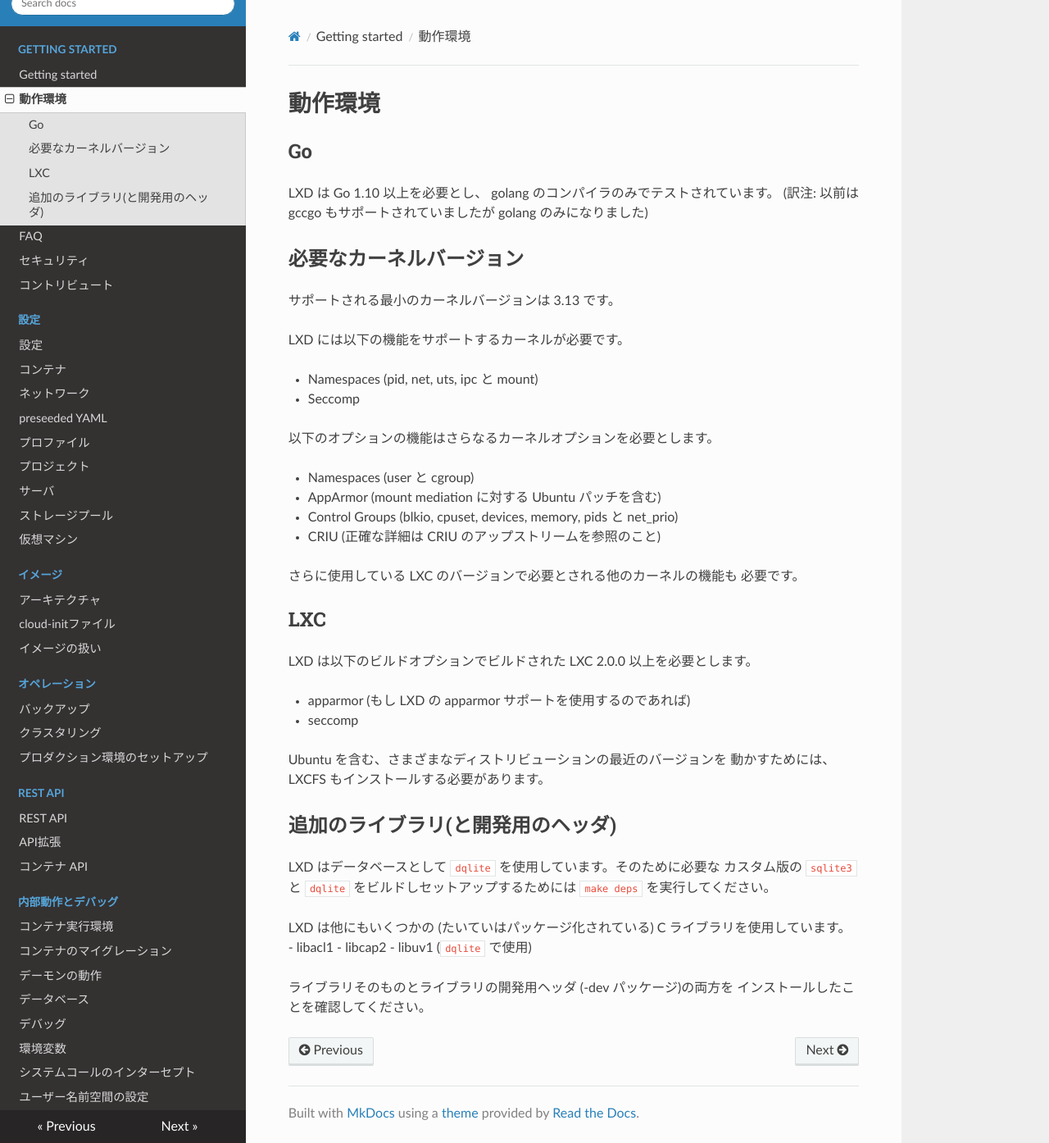
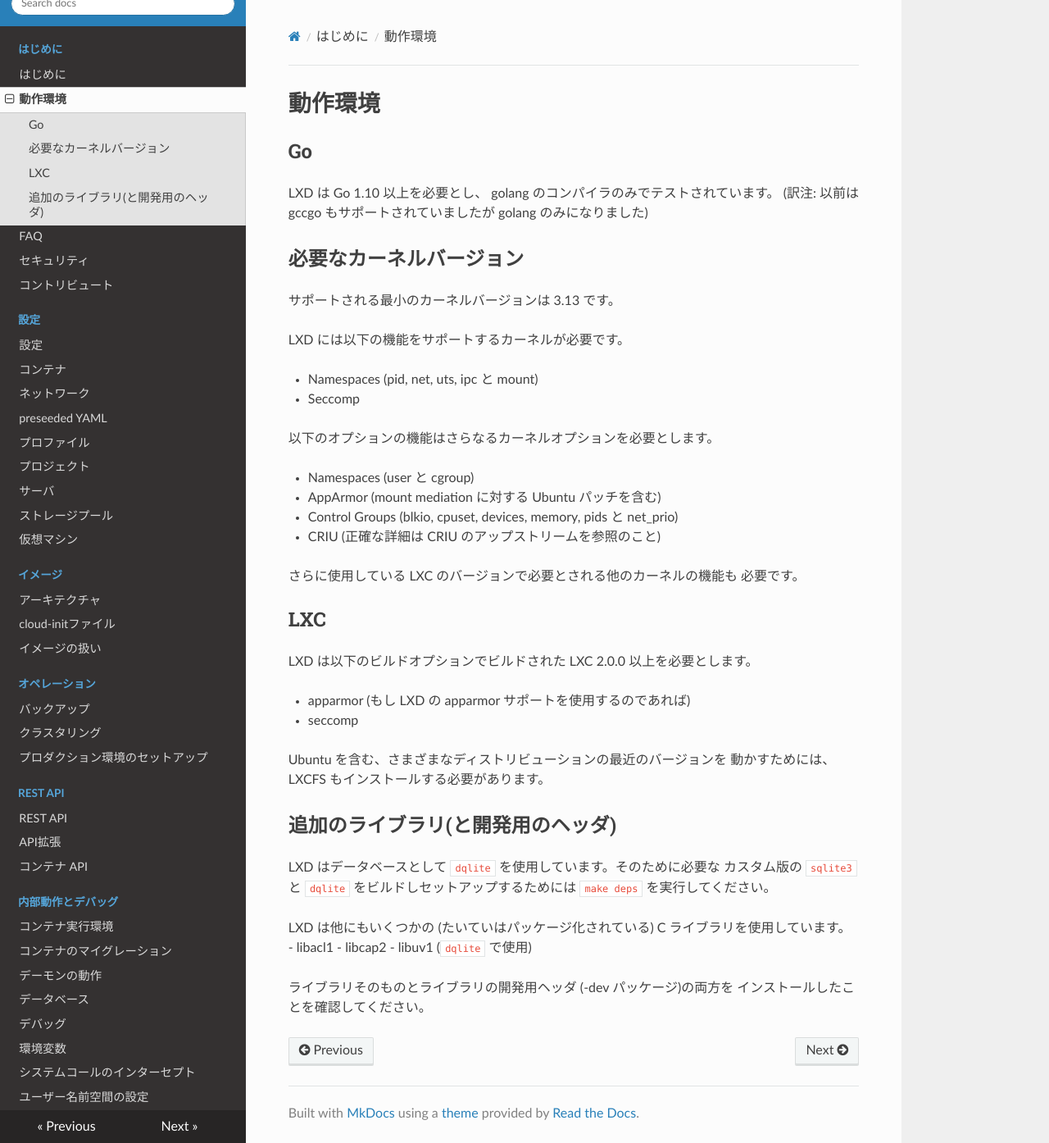
Before and after one commit to lxc-jp/lxd-ja, an MkDocs documentation site: the page built from doc/requirements.md, in a window 1280 px wide and 1394 px high. Shown: the whole window at 82% size. Built offline with MkDocs 1.6.1, drawn with Linux system fonts in a browser that asks for light colours; nearby versions of some CDN libraries; old or Windows-style settings are respelled for this version of MkDocs.

Commit message:
Translate "Getting started"
Signed-off-by: KATOH Yasufumi <karma@jazz.email.ne.jp>

```diff
--- a/mkdocs.yml
+++ b/mkdocs.yml
@@ -2,8 +2,8 @@ site_name: "LXDドキュメント翻訳プロジェクト"
 theme: readthedocs
 docs_dir: 'doc'
 pages:
-- Getting started:
-    - Getting started: index.md
+- はじめに:
+    - はじめに: index.md
     - 動作環境: requirements.md
     - FAQ: faq.md
     - セキュリティ: security.md
```
